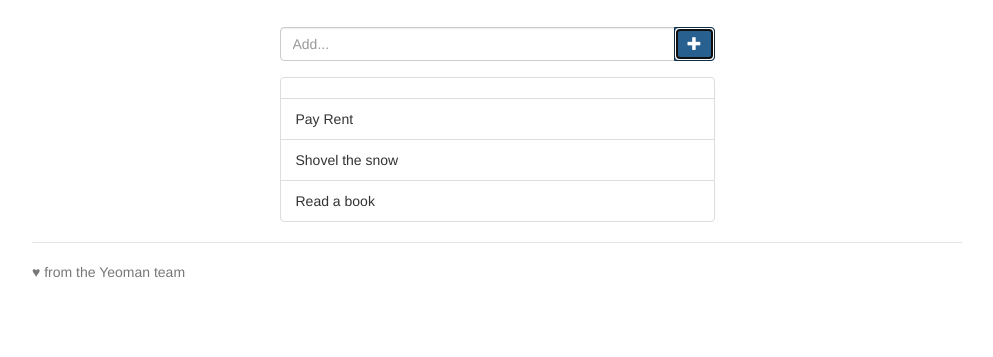
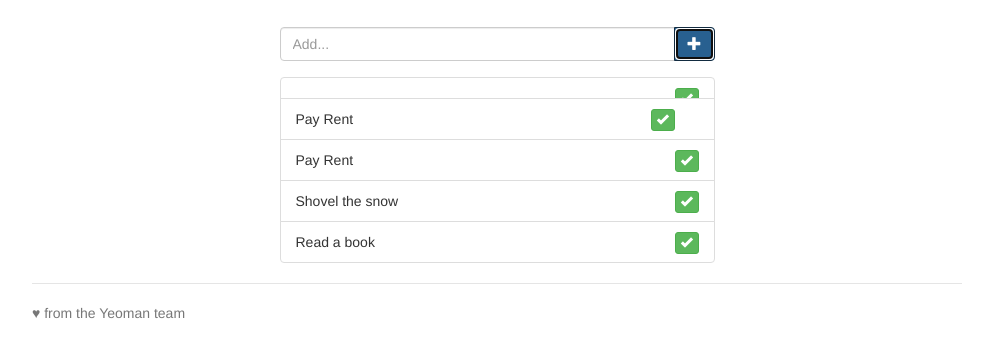
Before and after one commit to ermainz/Todoz, a website: page app/index.html in a window 1280 px wide. Both pictures are taken after a click on the button 837 px from the left and 127 px from the top of the page. Shown: the part 83-440 px from the top of the page, without its empty margins (143-1136 px from the left). Drawn offline with nearby package versions, Linux system fonts and the light colour scheme; files that its build step writes are made by us from their sources.

Commit message:
Added done button to list rows
Add button to list rows. The button doesn't do anything yet.

```diff
--- a/app/index.html
+++ b/app/index.html
@@ -50,9 +50,29 @@
       </div>
       <div class="col-md-6 col-md-offset-3">
         <ul class="list-group item-list">
-          <li class="list-group-item">Pay Rent</li>
-          <li class="list-group-item">Shovel the snow</li>
-          <li class="list-group-item">Read a book</li>
+          <li class="list-group-item">
+            Pay Rent
+            <button class="pull-right btn btn-xs btn-success">
+              <span class="glyphicon glyphicon-ok"></span>
+            </button>
+          </li>
+          <li class="list-group-item">
+            Pay Rent
+            <button class="pull-right btn btn-xs btn-success">
+              <span class="glyphicon glyphicon-ok"></span>
+            </button>
+          </li>
+          <li class="list-group-item">
+            Shovel the snow
+            <button class="pull-right btn btn-xs btn-success">
+              <span class="glyphicon glyphicon-ok"></span>
+            </button>
+          </li>
+          <li class="list-group-item">
+            Read a book
+            <button class="pull-right btn btn-xs btn-success">
+              <span class="glyphicon glyphicon-ok"></span>
+            </button>
         </ul>
       </div>
     </div>
--- a/app/scripts/main.js
+++ b/app/scripts/main.js
@@ -1,7 +1,18 @@
 'use strict';
+
+function buildOkGlyphicon() {
+  return $('<span>').addClass('glyphicon').addClass('glyphicon-ok');
+}
+
+function buidlDoneButton() {
+  let button = $('<button>').addClass('pull-right').addClass('btn').addClass('btn-xs').addClass('btn-success');
+  button.append(buildOkGlyphicon());
+  return button;
+}
 
 function addItem(newItem) {
   let newListItem = $('<li>').addClass('list-group-item').append(newItem);
+  newListItem.append(buidlDoneButton());
   $('.item-list').prepend(newListItem);
 }
 
```
